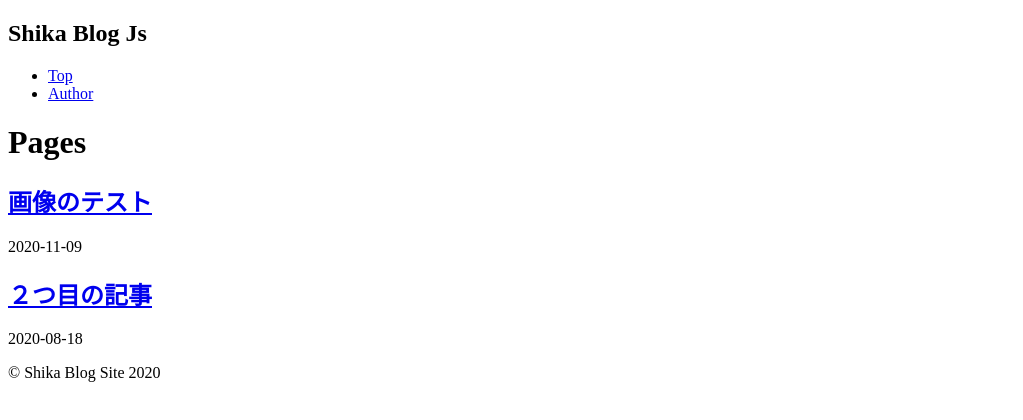
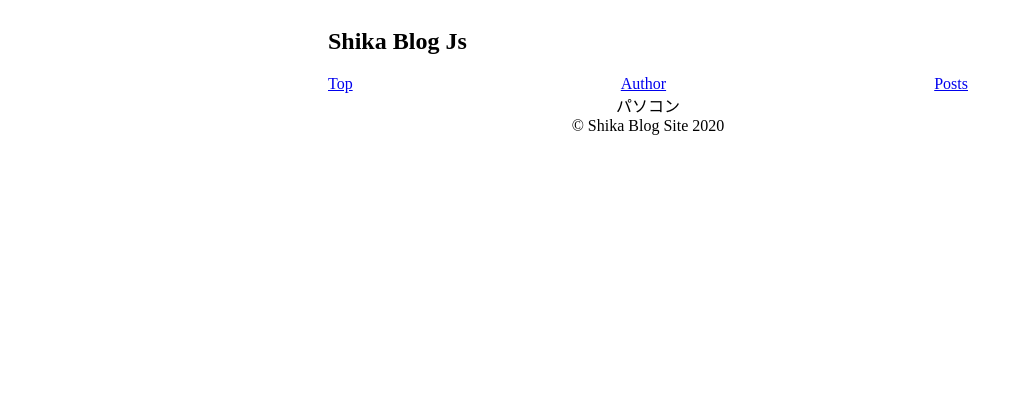
Before and after one commit to oshika0010/portal, a Gatsby site: page / in a window 1280 px wide. Shown: the whole page, without its empty margins (0-1023 px from the left). Built offline with nearby package versions, Linux system fonts and the light colour scheme; Gatsby itself is replaced by a stand-in of ours.

Commit message:
メディアクエリ　+　material ul 導入

```diff
--- a/package.json
+++ b/package.json
@@ -14,6 +14,8 @@
     "test": "echo \"Write tests! -> https://gatsby.dev/unit-testing\" && exit 1"
   },
   "dependencies": {
+    "@material-ui/core": "^4.11.0",
+    "@material-ui/icons": "^4.9.1",
     "gatsby": "^2.25.3",
     "gatsby-image": "^2.4.21",
     "gatsby-plugin-sharp": "^2.7.1",
@@ -24,10 +26,12 @@
     "gatsby-transformer-sharp": "^2.5.21",
     "react": "^16.12.0",
     "react-dom": "^16.12.0",
+    "react-responsive": "^8.1.0",
     "styled-components": "^5.2.1"
   },
   "devDependencies": {
-    "prettier": "2.1.2"
+    "prettier": "2.1.2",
+    "prop-types": "latest"
   },
   "repository": {
     "type": "git",
--- a/src/components/header.js
+++ b/src/components/header.js
@@ -1,5 +1,6 @@
 import React from "react"
 import {graphql, Link, useStaticQuery} from "gatsby"
+import styled from "styled-components"
 
 const Header = () => {
     const data = useStaticQuery(
@@ -16,14 +17,27 @@ const Header = () => {
     return (
         <header>
             <h2>{data.site.siteMetadata.title}</h2>
-            <nav>
-                <ul>
+                <LinkList>
                     <li><Link to="/">Top</Link></li>
                     <li><Link to="/author">Author</Link></li>
-                </ul>
-            </nav>
+                    <li><Link to="/posts">Posts</Link></li>
+                </LinkList>
         </header>
     )
 }
 
+const LinkList = styled.ul`
+  list-style-type:none;
+  margin: 0;
+  padding: 0;
+  display: flex;
+  flex-direction: row;
+  width: 50vw;
+  justify-content: space-between;
+
+   li {
+      margin: 0;
+   }
+`
+
 export default Header
--- a/src/components/layout.js
+++ b/src/components/layout.js
@@ -1,15 +1,25 @@
 import React from "react"
 import Header from "./header"
 import Footer from "./footer"
+import styled from "styled-components"
 
 const Layout = (props) => {
     return (
-        <div>
+        <BlogLayout>
             <Header/>
             {props.children}
             <Footer/>
-        </div>
+        </BlogLayout>
     )
 }
 
+const BlogLayout = styled.div`
+  width: 100vw;
+  height: 100vh;
+  display: flex;
+  align-items: center;
+  flex-direction: column;
+`
+
+
 export default Layout
--- a/src/pages/index.js
+++ b/src/pages/index.js
@@ -1,39 +1,32 @@
 import React from "react"
 import Layout from "../components/layout"
-import {graphql} from "gatsby"
-import {Link} from "gatsby"
+import styled from "styled-components"
+import MediaQuery from "react-responsive";
 
-export default function Home({data}) {
+export default function Home() {
     return (
         <div>
-            <Layout>
-                <h1>Pages</h1>
-                {data.allMarkdownRemark.nodes.map(node => (
-                    <div key={node.id}>
-                        <Link to={node.fields.slug}>
-                            <h2>{node.frontmatter.title}</h2>
-                        </Link>
-                        <p>{node.frontmatter.date}</p>
-                    </div>
-                ))}
-            </Layout>
+            <MediaQuery query="(min-width: 767px)">
+                <BlogWrapper>
+                    <Layout>
+                        パソコン
+                    </Layout>
+                </BlogWrapper>
+            </MediaQuery>
+
+            <MediaQuery query="(max-width: 767px)">
+                <BlogWrapper>
+                    <Layout>
+                        スマホ
+                    </Layout>
+                </BlogWrapper>
+            </MediaQuery>
         </div>
     )
 }
 
-export const query = graphql`
-    query {
-        allMarkdownRemark {
-            nodes {
-                id
-                fields {
-                    slug
-                }
-                frontmatter {
-                    date
-                    title
-                }
-            }
-        }
-    }
+const BlogWrapper = styled.div`
+  width: 100%;
+  height: 100%;
+
 `
--- a/src/posts/second-article.md
+++ /dev/null
@@ -1,8 +0,0 @@
----
-title: "２つ目の記事"
-date: "2020-08-18"
----
-
-### Gatsbyでの最初の記事
-
-ちゃんと表示されてますか
```
Also changed, not shown: src/pages/posts.js (added, +39 -0 lines), src/images/darkImage.jpg (added), 1 other file.
